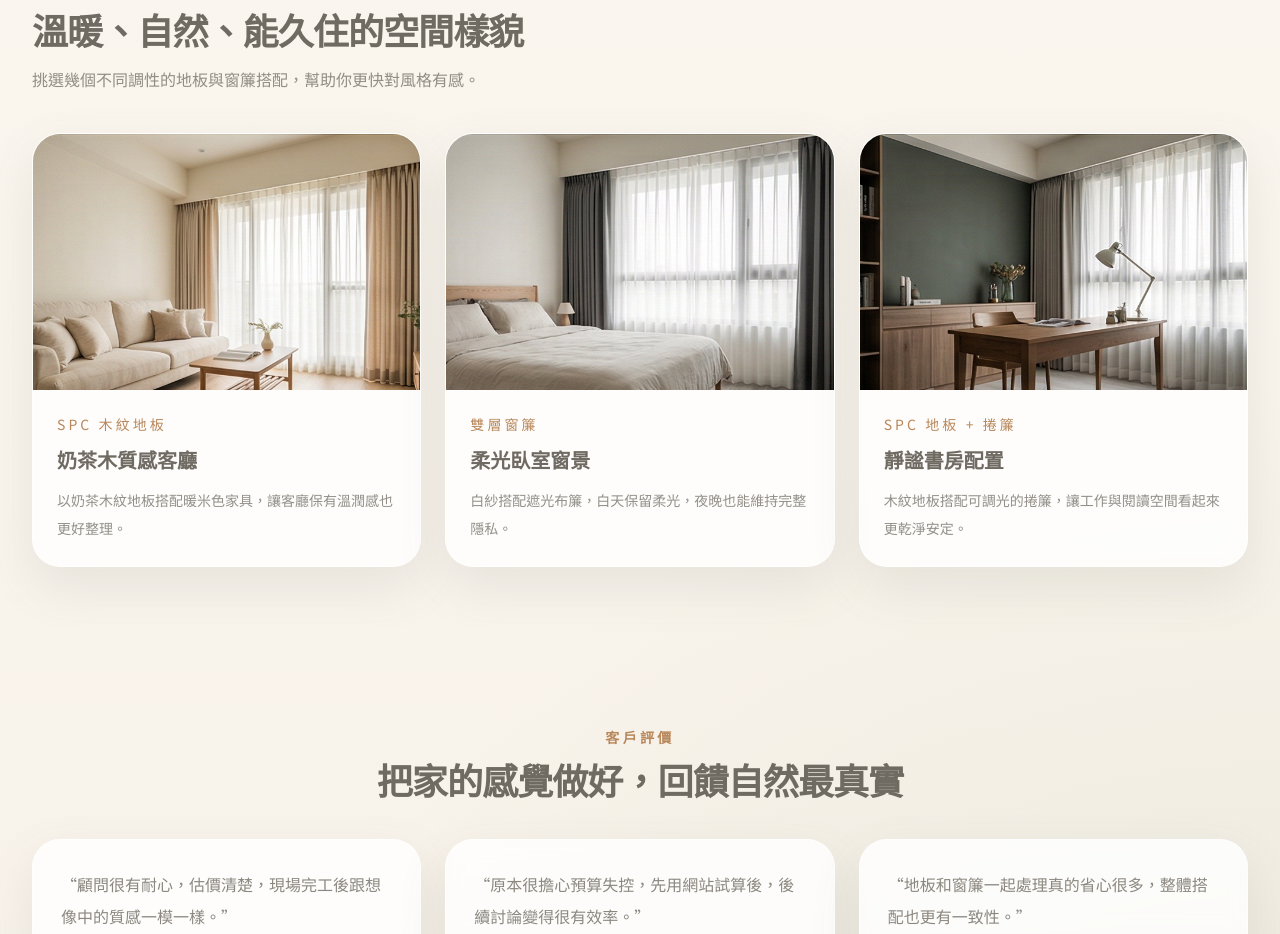
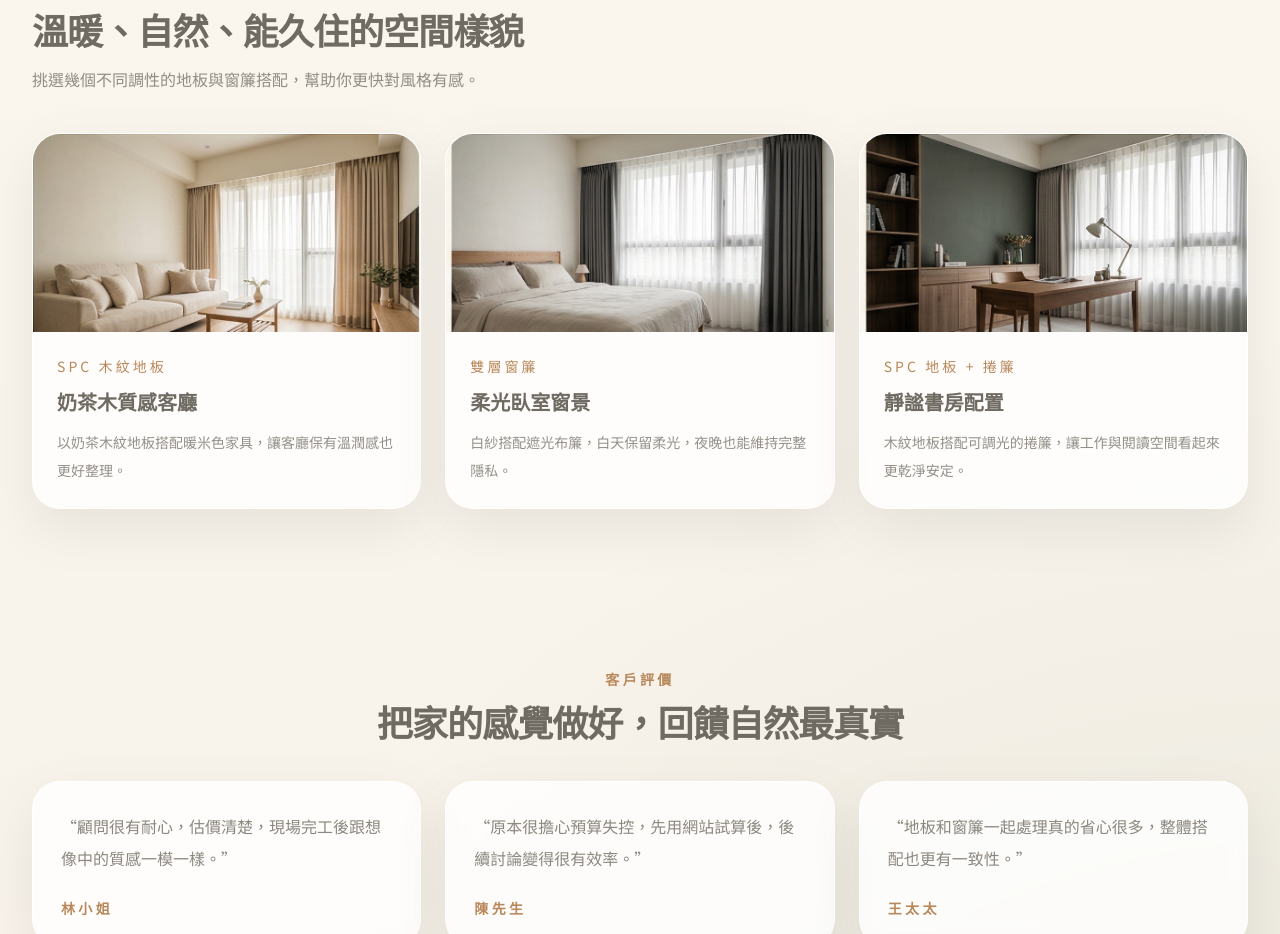
Before and after one commit to william700709-jpg/floor-ai-preview-site, a Next.js app: page / in a window 1280 px wide. Shown: the part 2740-3674 px from the top of the page. Built offline with nearby package versions, Linux system fonts and the light colour scheme.

Commit message:
Reduce project image over-cropping

```diff
--- a/app/page.tsx
+++ b/app/page.tsx
@@ -158,9 +158,9 @@ export default function HomePage() {
                 <Image
                   src={project.image}
                   alt={project.title}
-                  width={800}
-                  height={600}
-                  className="h-64 w-full object-cover"
+                  width={900}
+                  height={462}
+                  className="aspect-[845/433] w-full object-cover object-top"
                 />
                 <div className="p-6">
                   <p className="text-sm uppercase tracking-[0.22em] text-clay">{project.category}</p>
--- a/app/projects/page.tsx
+++ b/app/projects/page.tsx
@@ -42,8 +42,8 @@ export default function ProjectsPage() {
                 src={project.image}
                 alt={project.title}
                 width={900}
-                height={720}
-                className="h-72 w-full object-cover"
+                height={462}
+                className="aspect-[845/433] w-full object-cover object-top"
               />
               <div className="p-6">
                 <p className="text-sm uppercase tracking-[0.22em] text-clay">
```
